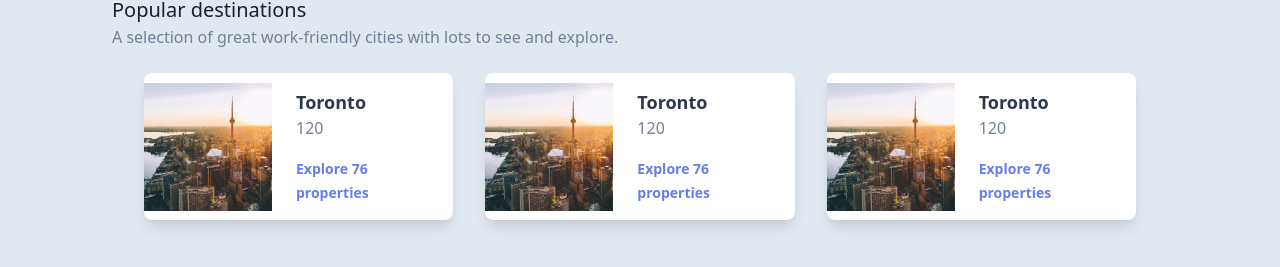
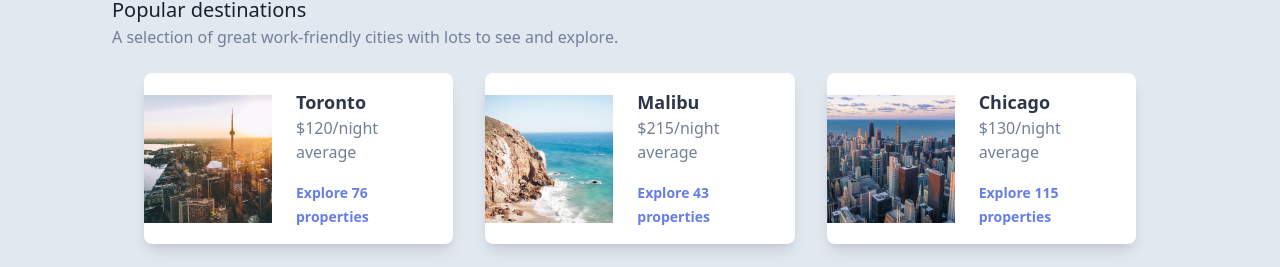
Before and after one commit to omohemma/vue-workcation-tailwind, a Vue app: page / in a window 1280 px wide. Shown: the part 531-798 px from the top of the page. Built offline with nearby package versions, Linux system fonts and the light colour scheme.

Commit message:
Iterate cards with dynamic data

```diff
--- a/src/views/Home.vue
+++ b/src/views/Home.vue
@@ -62,86 +62,37 @@
       <!-- Card Box -->
       <div class="flex flex-wrap mx-4">
         <!-- Cards Begin-->
-        <div class="mt-6 w-full px-4 lg:w-1/2 xl:w-1/3">
+        <div
+          class="mt-6 w-full px-4 lg:w-1/2 xl:w-1/3"
+          v-for="destination in popularDestinations"
+          :key="destination"
+        >
           <div
             class="flex items-center rounded-lg bg-white shadow-lg overflow-hidden"
           >
             <img
               class="h-32 w-32 flex-shrink-0"
-              src="/images/toronto.jpg"
-              alt="Toronto skyline"
+              :src="destination.imageUrl"
+              :alt="destination.imageAlt"
             />
             <div class="px-6 py-4">
               <h3 class="text-lg font-semibold text-gray-800">
-                Toronto
+                {{ destination.city }}
               </h3>
               <p class="text-gray-600">
-                120
+                ${{ destination.averagePrice }}/night average
               </p>
               <div class="mt-4">
                 <a
                   href="#"
                   class="text-indigo-500 hover:text-indigo-400 font-semibold text-sm"
-                  >Explore 76 properties</a
+                  >Explore {{ destination.propertyCount }} properties</a
                 >
               </div>
             </div>
           </div>
         </div>
 
-        <div class="mt-6 w-full px-4 lg:w-1/2 xl:w-1/3">
-          <div
-            class="flex items-center rounded-lg bg-white shadow-lg overflow-hidden"
-          >
-            <img
-              class="h-32 w-32 flex-shrink-0"
-              src="/images/toronto.jpg"
-              alt="Toronto skyline"
-            />
-            <div class="px-6 py-4">
-              <h3 class="text-lg font-semibold text-gray-800">
-                Toronto
-              </h3>
-              <p class="text-gray-600">
-                120
-              </p>
-              <div class="mt-4">
-                <a
-                  href="#"
-                  class="text-indigo-500 hover:text-indigo-400 font-semibold text-sm"
-                  >Explore 76 properties</a
-                >
-              </div>
-            </div>
-          </div>
-        </div>
-
-        <div class="mt-6 w-full px-4 lg:w-1/2 xl:w-1/3">
-          <div
-            class="flex items-center rounded-lg bg-white shadow-lg overflow-hidden"
-          >
-            <img
-              class="h-32 w-32 flex-shrink-0"
-              src="/images/toronto.jpg"
-              alt="Toronto skyline"
-            />
-            <div class="px-6 py-4">
-              <h3 class="text-lg font-semibold text-gray-800">
-                Toronto
-              </h3>
-              <p class="text-gray-600">
-                120
-              </p>
-              <div class="mt-4">
-                <a
-                  href="#"
-                  class="text-indigo-500 hover:text-indigo-400 font-semibold text-sm"
-                  >Explore 76 properties</a
-                >
-              </div>
-            </div>
-          </div>
-        </div>
         <!-- Cards End -->
       </div>
     </div>
```
